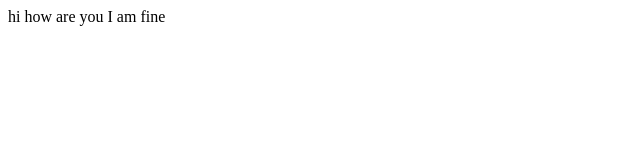
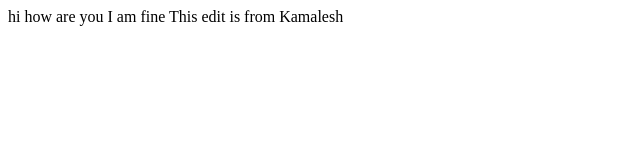
Before and after one commit to dayanandgowda222/e7-demo-2, a plain HTML site: page index.html in a window 1280 px wide. Shown: the whole page, without its empty margins (0-640 px from the left). Drawn offline with Linux system fonts and the light colour scheme.

Commit message:
Edit from Kamalesh

```diff
--- a/index.html
+++ b/index.html
@@ -8,5 +8,6 @@
 <body>
     hi how are you
     I am fine
+    This edit is from Kamalesh
 </body>
 </html>
```
